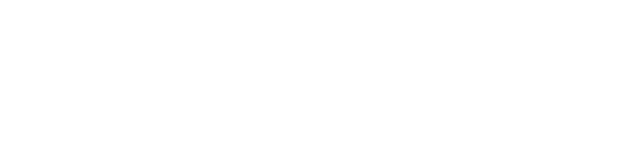
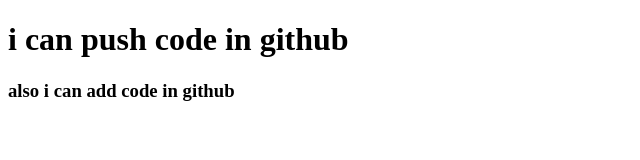
Before and after one commit to MAHAMUD168/my-2nd-repo, a plain HTML site: page index.html in a window 1280 px wide. Shown: the whole page, without its empty margins (0-640 px from the left). Drawn offline with Linux system fonts and the light colour scheme.

Commit message:
front added

```diff
--- a/index.html
+++ b/index.html
@@ -9,7 +9,8 @@
 </head>
 
 <body>
-
+    <h1>i can push code in github</h1>
+    <h3>also i can add code in github</h3>
 </body>
 
 </html>
```
